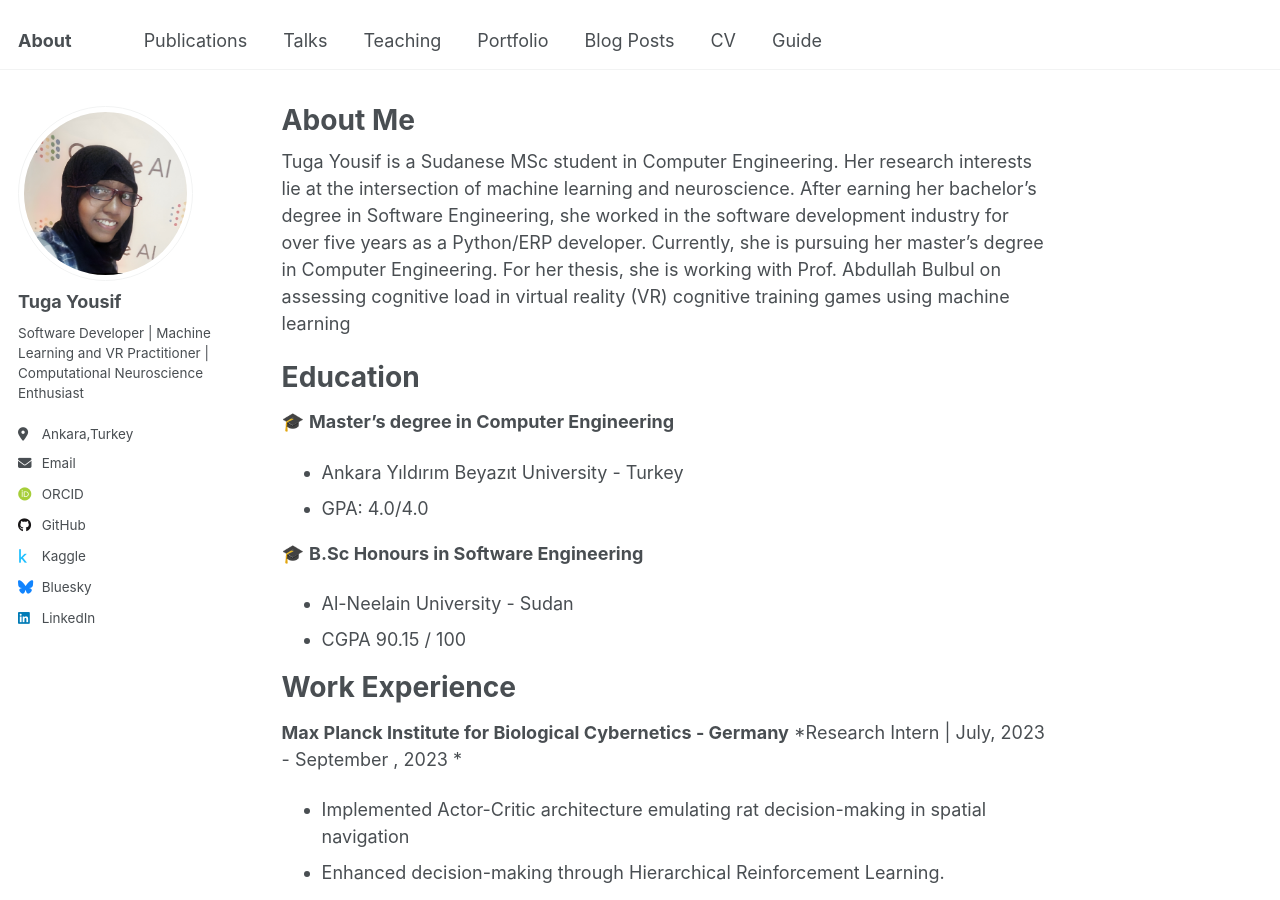
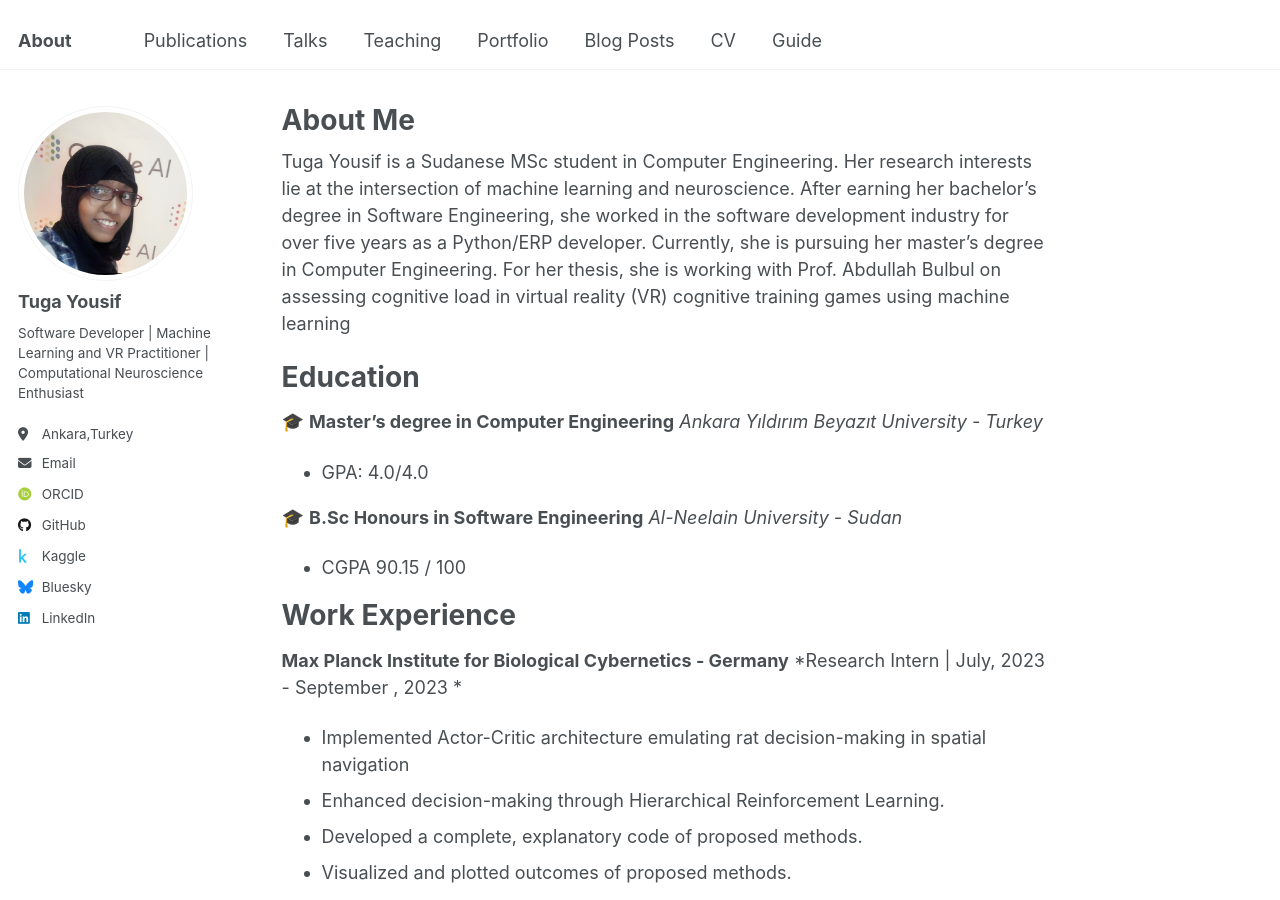
Before and after one commit to TugaAhmed/TugaAhmed.github.io, a Jekyll site: the page built from _pages/about.md, in a window 1280 px wide and 900 px high. Built offline with Jekyll 4.4.1, drawn with Linux system fonts in a browser that asks for light colours; some web fonts are replaced.

Commit message:
work experience

```diff
--- a/_pages/about.md
+++ b/_pages/about.md
@@ -19,11 +19,11 @@ Many of the features of dynamic content management systems (like Wordpress) can
 Education
 ======
 🎓 **Master’s degree in Computer Engineering**
-- Ankara Yıldırım Beyazıt University - Turkey
+*Ankara Yıldırım Beyazıt University - Turkey*
 - GPA: 4.0/4.0
 
 🎓 **B.Sc Honours in Software Engineering**
-- Al-Neelain University - Sudan
+*Al-Neelain University - Sudan*
 - CGPA 90.15 / 100
 
 
```
